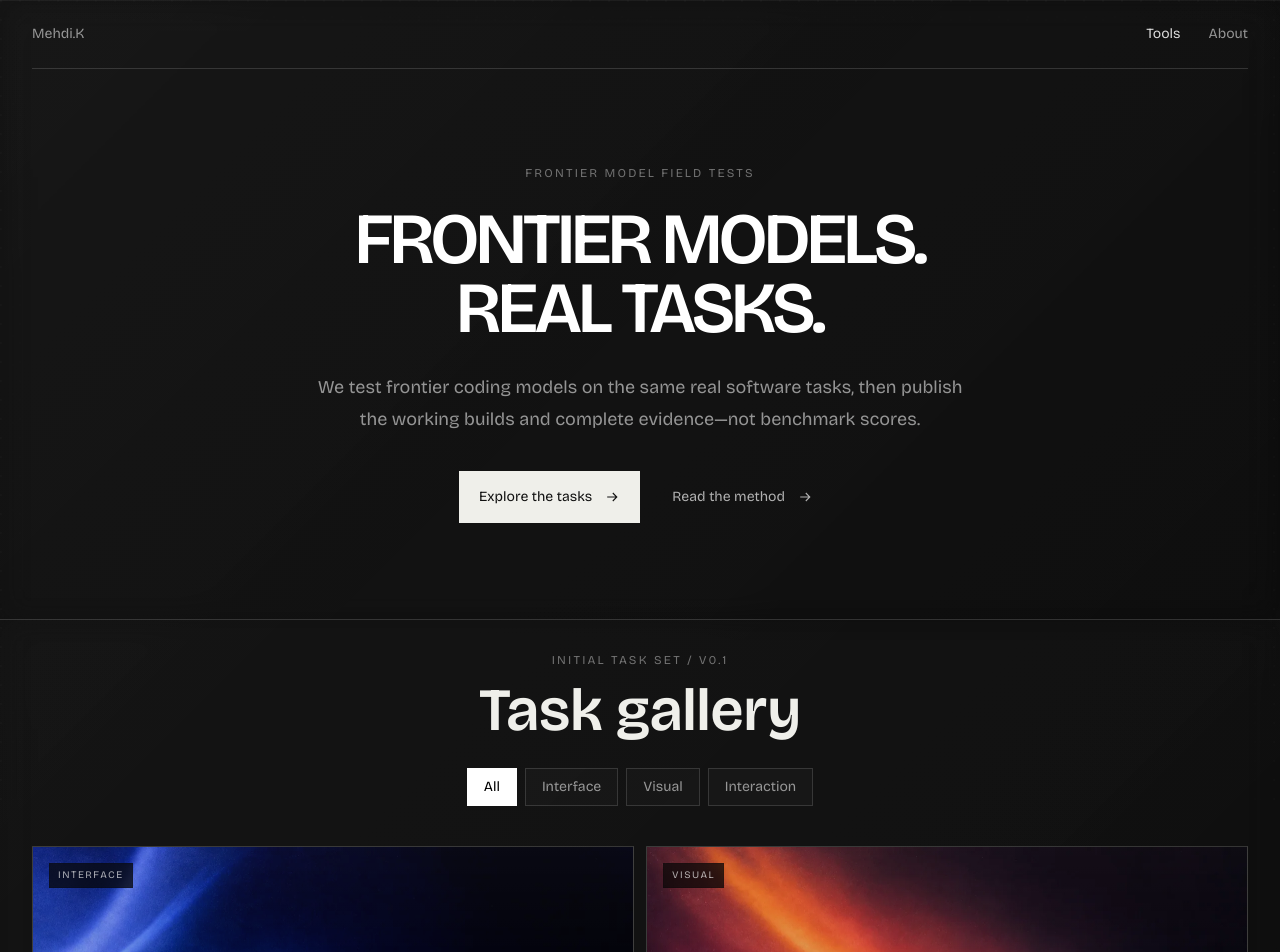
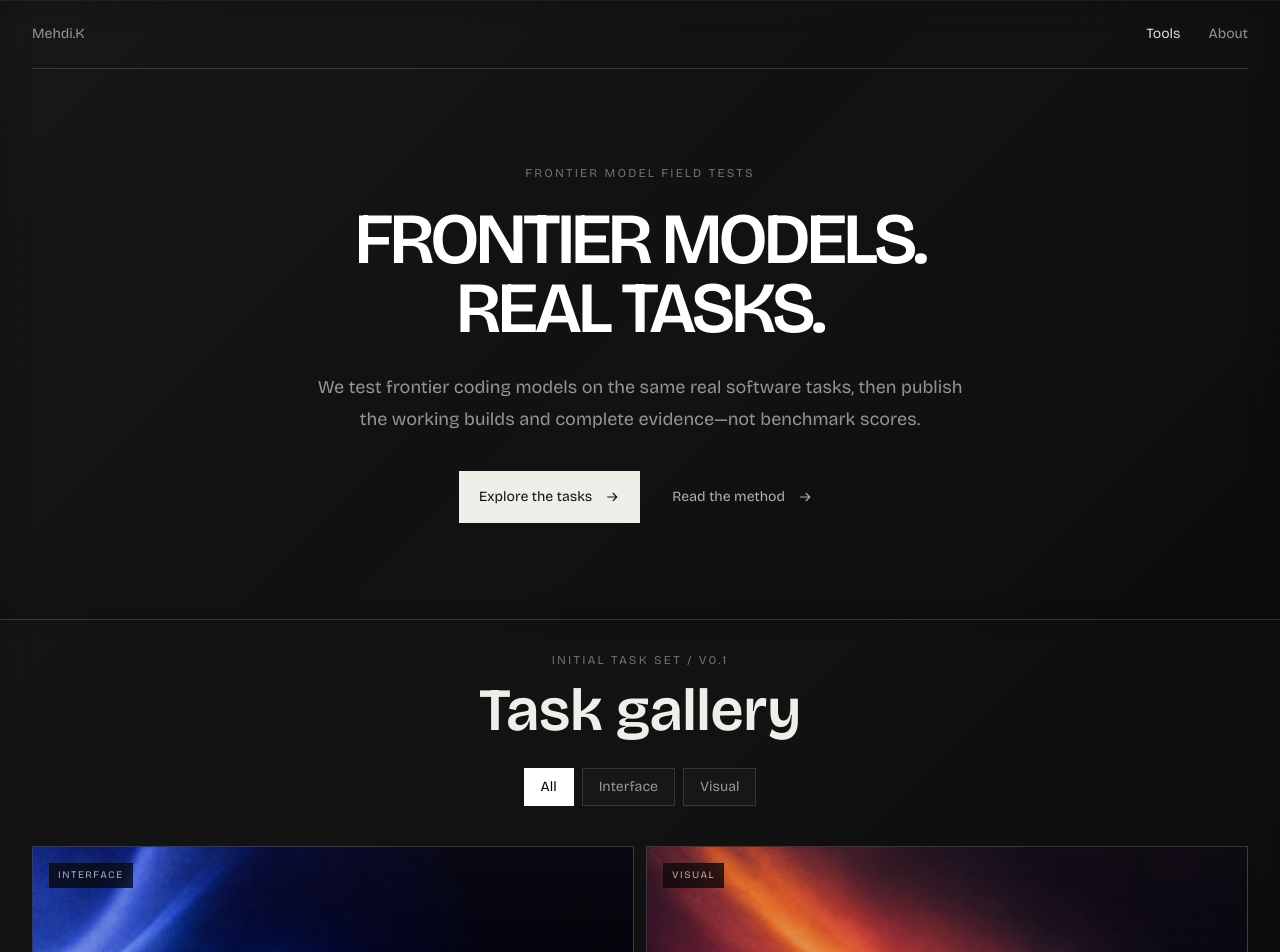
Before and after one commit to MehdiKhoudali/mehdi-portfolio, a Next.js app: page /tools in a window 1280 px wide. Shown: the top 952 px of the page. Built offline with nearby package versions, Linux system fonts and the light colour scheme.

Commit message:
Hide Pocket Reef from task gallery

```diff
--- a/src/components/coding-benchmarks.tsx
+++ b/src/components/coding-benchmarks.tsx
@@ -18,6 +18,7 @@ type Benchmark = {
   preview: "landing" | "dashboard" | "visualization" | "game" | "creative";
   href?: string;
   cta?: string;
+  hidden?: boolean;
 };
 
 const benchmarks: Benchmark[] = [
@@ -61,10 +62,14 @@ const benchmarks: Benchmark[] = [
     preview: "game",
     href: "/tools/pocket-reef-life-simulation",
     cta: "View 12 runs",
+    hidden: true,
   },
 ];
 
 const categories = ["All", "Interface", "Visual", "Interaction"] as const;
+const visibleCategories = categories.filter(
+  (category) => category === "All" || benchmarks.some((benchmark) => !benchmark.hidden && benchmark.category === category),
+);
 
 function ArrowIcon() {
   return (
@@ -180,8 +185,8 @@ export function CodingBenchmarks() {
   const visibleBenchmarks = useMemo(
     () =>
       activeCategory === "All"
-        ? benchmarks
-        : benchmarks.filter((benchmark) => benchmark.category === activeCategory),
+        ? benchmarks.filter((benchmark) => !benchmark.hidden)
+        : benchmarks.filter((benchmark) => !benchmark.hidden && benchmark.category === activeCategory),
     [activeCategory],
   );
 
@@ -244,7 +249,7 @@ export function CodingBenchmarks() {
               </h2>
             </div>
             <div className="flex flex-wrap justify-center gap-2" aria-label="Filter tasks">
-              {categories.map((category) => (
+              {visibleCategories.map((category) => (
                 <button
                   className={`border px-4 py-2 text-sm transition-colors ${
                     activeCategory === category
```
